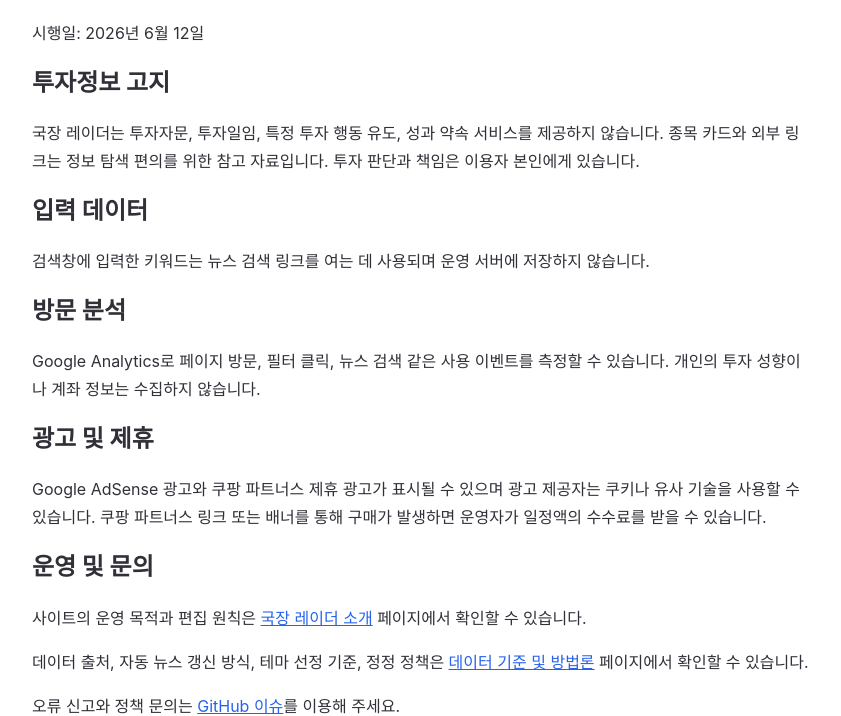
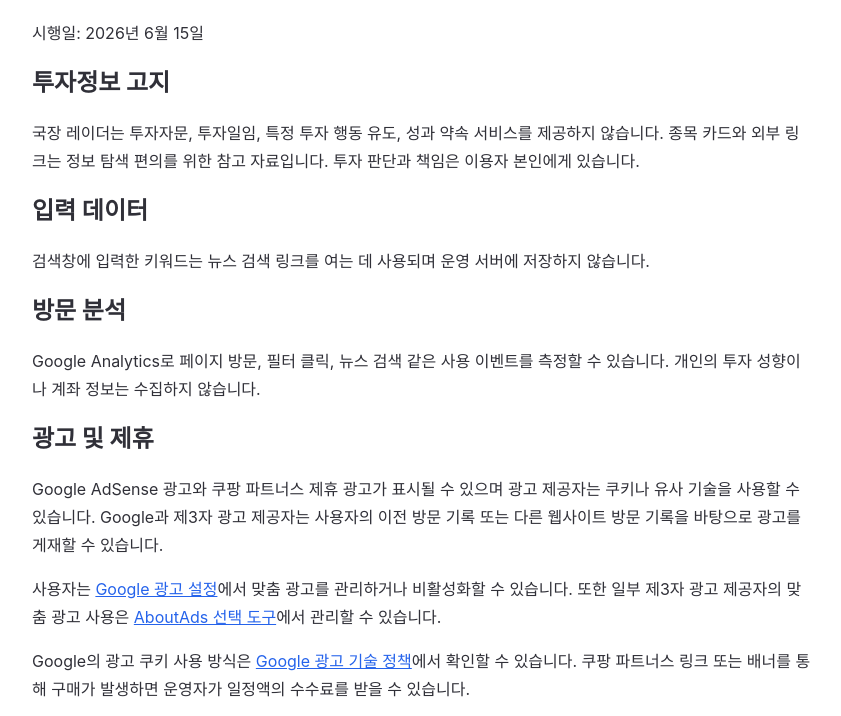
Before and after one commit to inma8743/stock-board, a plain HTML site: page privacy.html in a window 1280 px wide. Shown: the part 86-802 px from the top of the page, without its empty margins (218-1059 px from the left). Drawn offline with Linux system fonts and the light colour scheme.

Commit message:
Update AdSense privacy disclosure

```diff
--- a/privacy.html
+++ b/privacy.html
@@ -10,7 +10,7 @@
 </head>
 <body>
   <h1>개인정보처리방침 및 투자정보 고지</h1>
-  <p>시행일: 2026년 6월 12일</p>
+  <p>시행일: 2026년 6월 15일</p>
   <h2>투자정보 고지</h2>
   <p>국장 레이더는 투자자문, 투자일임, 특정 투자 행동 유도, 성과 약속 서비스를 제공하지 않습니다. 종목 카드와 외부 링크는 정보 탐색 편의를 위한 참고 자료입니다. 투자 판단과 책임은 이용자 본인에게 있습니다.</p>
   <h2>입력 데이터</h2>
@@ -18,7 +18,9 @@
   <h2>방문 분석</h2>
   <p>Google Analytics로 페이지 방문, 필터 클릭, 뉴스 검색 같은 사용 이벤트를 측정할 수 있습니다. 개인의 투자 성향이나 계좌 정보는 수집하지 않습니다.</p>
   <h2>광고 및 제휴</h2>
-  <p>Google AdSense 광고와 쿠팡 파트너스 제휴 광고가 표시될 수 있으며 광고 제공자는 쿠키나 유사 기술을 사용할 수 있습니다. 쿠팡 파트너스 링크 또는 배너를 통해 구매가 발생하면 운영자가 일정액의 수수료를 받을 수 있습니다.</p>
+  <p>Google AdSense 광고와 쿠팡 파트너스 제휴 광고가 표시될 수 있으며 광고 제공자는 쿠키나 유사 기술을 사용할 수 있습니다. Google과 제3자 광고 제공자는 사용자의 이전 방문 기록 또는 다른 웹사이트 방문 기록을 바탕으로 광고를 게재할 수 있습니다.</p>
+  <p>사용자는 <a href="https://adssettings.google.com/" target="_blank" rel="noopener">Google 광고 설정</a>에서 맞춤 광고를 관리하거나 비활성화할 수 있습니다. 또한 일부 제3자 광고 제공자의 맞춤 광고 사용은 <a href="https://www.aboutads.info/choices/" target="_blank" rel="noopener">AboutAds 선택 도구</a>에서 관리할 수 있습니다.</p>
+  <p>Google의 광고 쿠키 사용 방식은 <a href="https://policies.google.com/technologies/ads" target="_blank" rel="noopener">Google 광고 기술 정책</a>에서 확인할 수 있습니다. 쿠팡 파트너스 링크 또는 배너를 통해 구매가 발생하면 운영자가 일정액의 수수료를 받을 수 있습니다.</p>
   <h2>운영 및 문의</h2>
   <p>사이트의 운영 목적과 편집 원칙은 <a href="/about.html">국장 레이더 소개</a> 페이지에서 확인할 수 있습니다.</p>
   <p>데이터 출처, 자동 뉴스 갱신 방식, 테마 선정 기준, 정정 정책은 <a href="/methodology.html">데이터 기준 및 방법론</a> 페이지에서 확인할 수 있습니다.</p>
```
